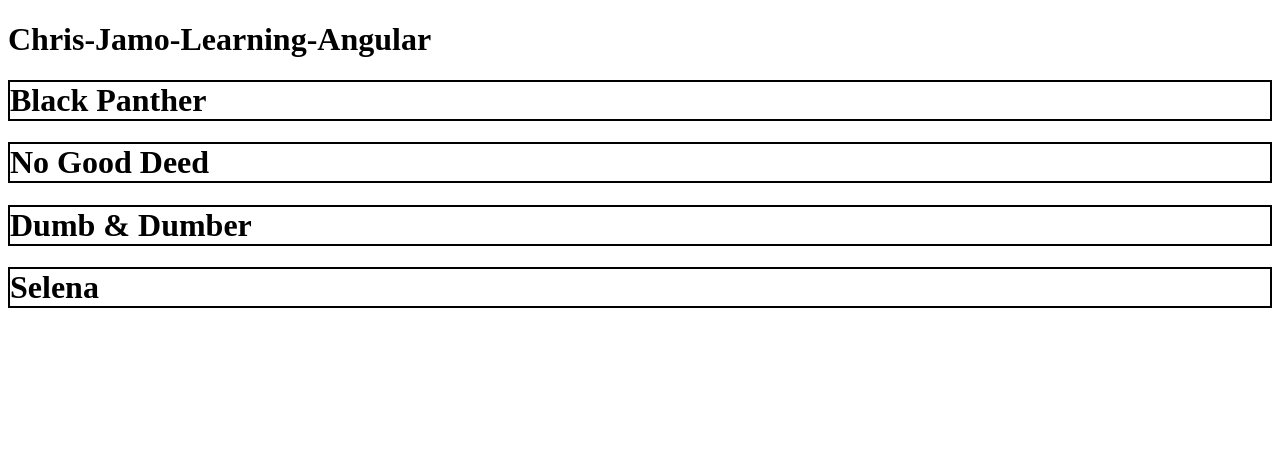
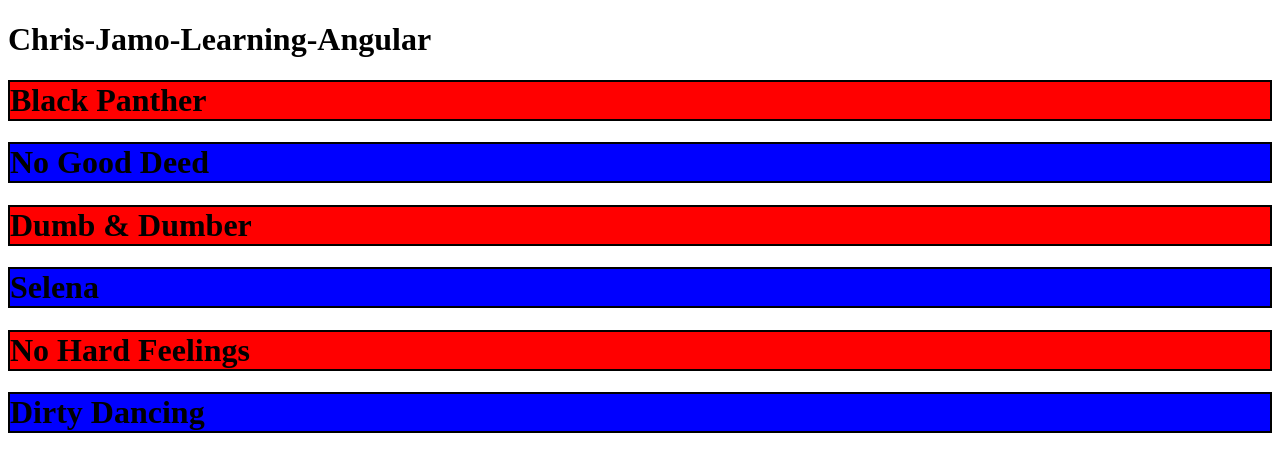
Before and after one commit to W0685475/Chris-Jamo-Learning-Angular, an Angular app: page / in a window 1280 px wide. Shown: the top 472 px of the page. Built offline with nearby package versions, Linux system fonts and the light colour scheme.

Commit message:
Updated Content List & Changed Colours.

```diff
--- a/src/app/movie-list/movie-list.component.html
+++ b/src/app/movie-list/movie-list.component.html
@@ -1,4 +1,7 @@
-<app-movie-list-item [movieListItem]="movies[0]"></app-movie-list-item>
-<app-movie-list-item [movieListItem]="movies[1]"></app-movie-list-item>
-<app-movie-list-item [movieListItem]="movies[2]"></app-movie-list-item>
-<app-movie-list-item [movieListItem]="movies[3]"></app-movie-list-item>
+<!--<app-movie-list-item [movieListItem]="movies[0]"></app-movie-list-item>-->
+<!--<app-movie-list-item [movieListItem]="movies[1]"></app-movie-list-item>-->
+<!--<app-movie-list-item [movieListItem]="movies[2]"></app-movie-list-item>-->
+<!--<app-movie-list-item [movieListItem]="movies[3]"></app-movie-list-item>-->
+
+<app-movie-list-item *ngFor="let movie of movies; let index = index" [movieListItem]="movie" [ngStyle]="
+{display:'block','background-color': index % 2 === 0? 'red': 'blue'}"></app-movie-list-item>
--- a/src/app/movie-list/movie-list.component.ts
+++ b/src/app/movie-list/movie-list.component.ts
@@ -1,12 +1,16 @@
 import { Component } from '@angular/core';
 import {Movie} from "../Shared/Modules/movie";
 import {MovieListItemComponent} from "../movie-list-item/movie-list-item.component";
+import {NgClass, NgForOf, NgStyle} from "@angular/common";
 
 @Component({
   selector: 'app-movie-list',
   standalone: true,
   imports: [
-    MovieListItemComponent
+    MovieListItemComponent,
+    NgForOf,
+    NgClass,
+    NgStyle
   ],
   templateUrl: './movie-list.component.html',
   styleUrl: './movie-list.component.css'
```
